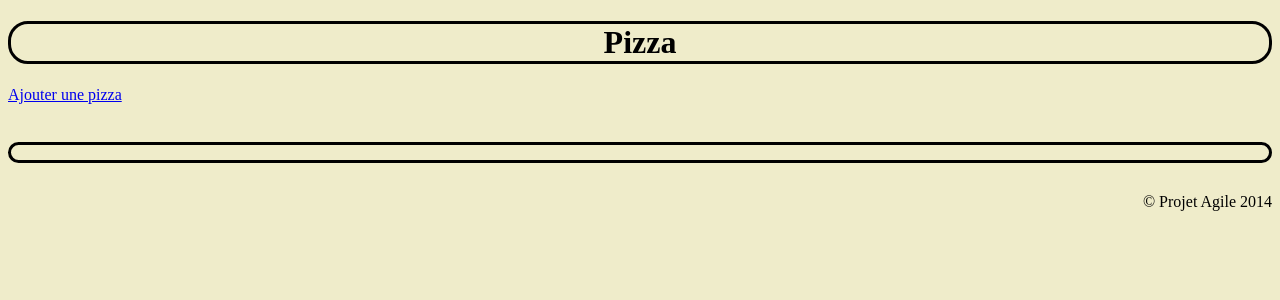
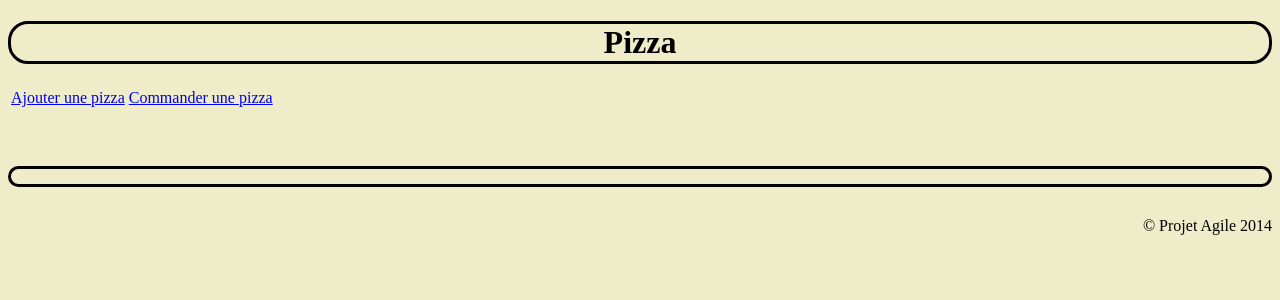
Before and after one commit to vDurand/ProjetAgile, a PHP site: page /home.php in a window 1280 px wide. Shown: the top 300 px of the page. Run offline with PHP 8.4, Linux system fonts and the light colour scheme; data that the repository does not hold is empty.

Commit message:
home link

```diff
--- a/home.php
+++ b/home.php
@@ -11,7 +11,12 @@
 
 	<body>
 		<h1>Pizza</h1>
-		<a id="button" href="ajout_pizza.php">Ajouter une pizza</a>
+		<table>
+			<tr>
+				<td><a id="button" href="ajout_pizza.php">Ajouter une pizza</a></td>
+				<td><a id="button" href="commande.php">Commander une pizza</a></td>
+			</tr>
+		</table>
 		<br/><br/>
 		<div id ="list">
 		<?php
```
